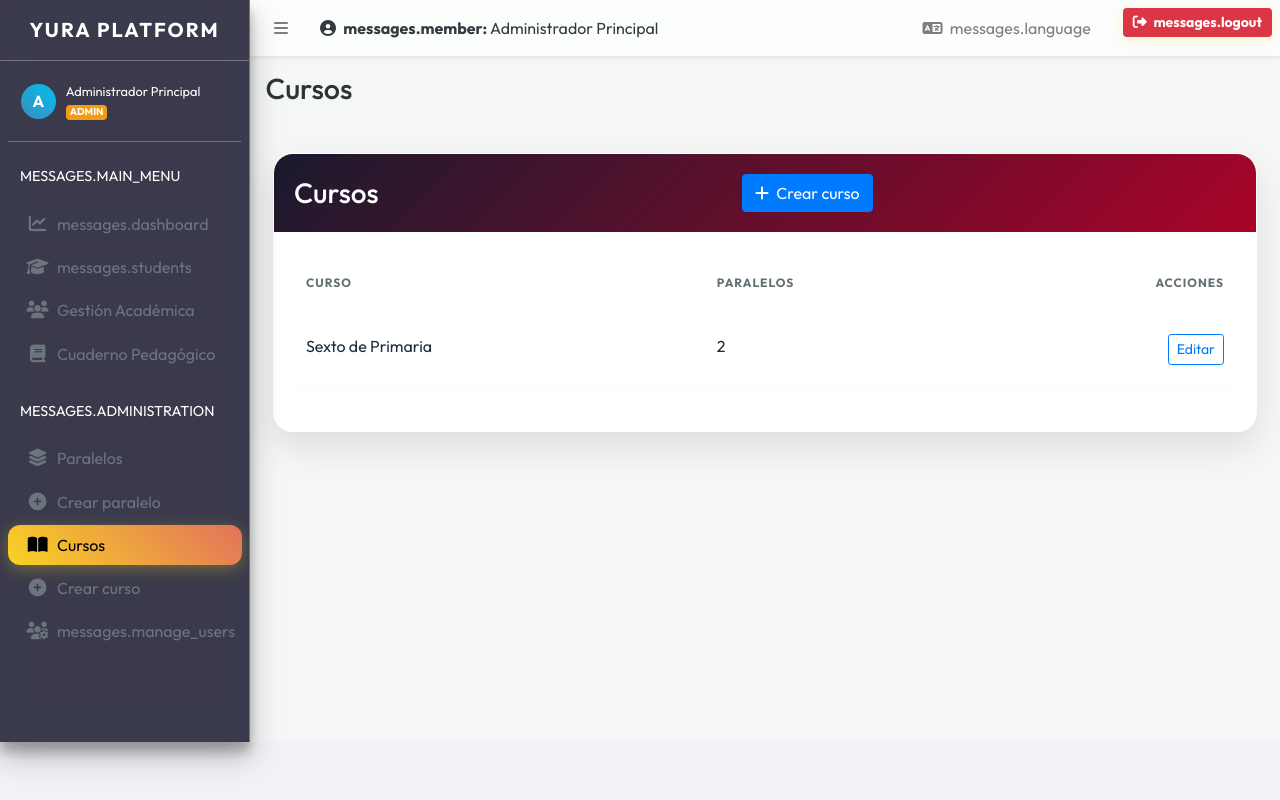
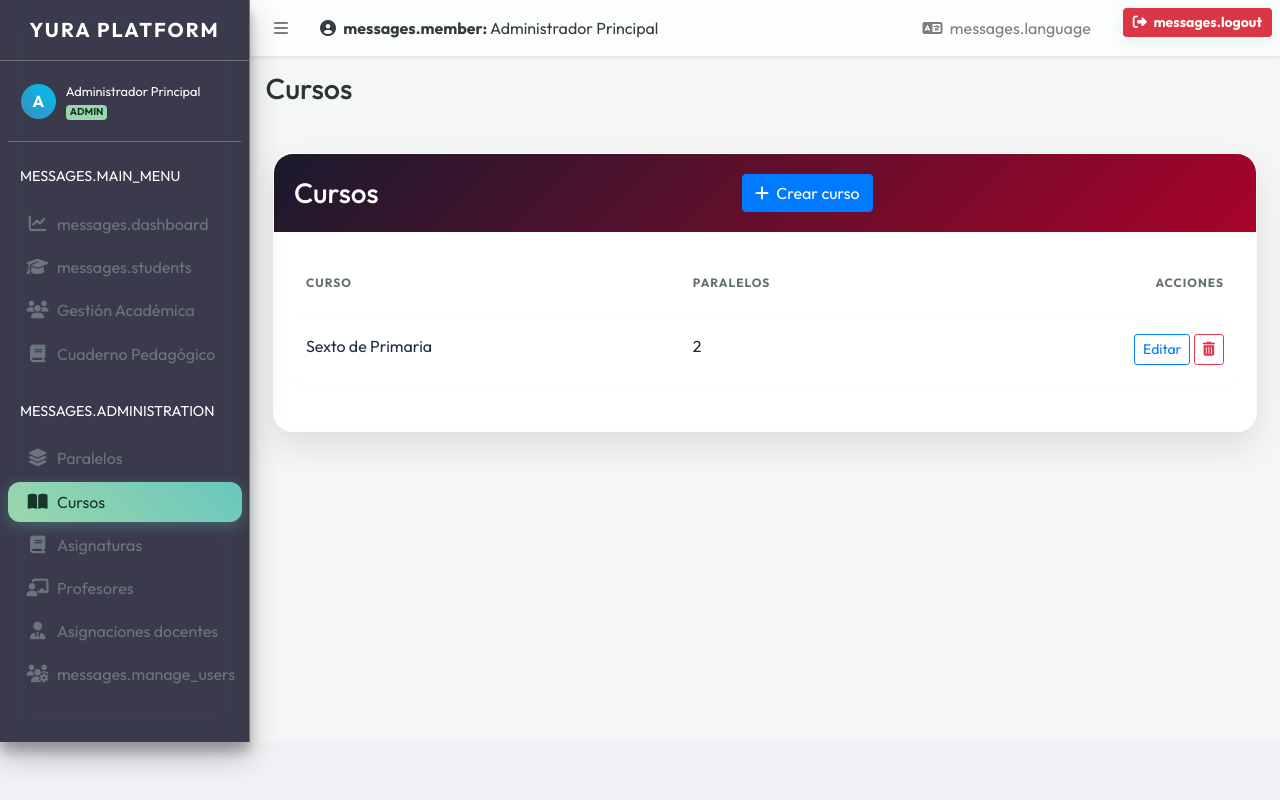
Before and after one commit to MENARWIL/yura-platform, a Laravel app: page /courses in a window 1280 px wide. Run offline with Laravel 12, Linux system fonts and the light colour scheme; the visitor is signed in with stand-in values (Sample User, id 1); data comes from the database, SQL or seed files in the repository; parts of the project's set-up code (start-up, migrations or seed data) failed here and were passed over; some libraries are stand-ins or nearby versions.

Commit message:
style: alinear interfaz con identidad visual de YURA

```diff
--- a/public/css/custom.css
+++ b/public/css/custom.css
@@ -1,11 +1,11 @@
 @import url('https://fonts.googleapis.com/css2?family=Outfit:wght@300;400;500;700&display=swap');
 
 :root {
-    --primary-light: #ffcc33;
-    --primary-main: #f9d423;
-    --primary-dark: #d4ac0d;
+    --primary-light: #d9f3df;
+    --primary-main: #9bd7ad;
+    --primary-dark: #5eaa78;
     --secondary-main: #a90329;
-    --accent-main: #e2725b;
+    --accent-main: #69c7bd;
     --bg-dark: #1a1a2e;
     --bg-glass: rgba(255, 255, 255, 0.7);
     --bg-glass-dark: rgba(26, 26, 46, 0.85);
@@ -60,8 +60,8 @@
 
 .nav-sidebar .nav-link.active {
     background: linear-gradient(45deg, var(--primary-main), var(--accent-main)) !important;
-    color: #000 !important;
-    box-shadow: 0 4px 15px rgba(249, 212, 35, 0.3);
+    color: #18352a !important;
+    box-shadow: 0 4px 15px rgba(105, 199, 189, 0.3);
     border-radius: 12px;
 }
 
@@ -154,18 +154,39 @@
 .btn-quechua {
     background: linear-gradient(45deg, var(--primary-main), var(--accent-main));
     border: none;
-    color: #000;
+    color: #18352a;
     font-weight: 700;
     padding: 10px 25px;
     border-radius: 12px;
-    box-shadow: 0 4px 15px rgba(249, 212, 35, 0.2);
+    box-shadow: 0 4px 15px rgba(105, 199, 189, 0.2);
     transition: all 0.3s ease;
 }
 
 .btn-quechua:hover {
     transform: translateY(-3px);
-    box-shadow: 0 8px 25px rgba(249, 212, 35, 0.4);
-    color: #000;
+    box-shadow: 0 8px 25px rgba(105, 199, 189, 0.4);
+    color: #18352a;
+}
+
+/* Robot palette: soft green replaces the former yellow warning/gold accents. */
+.bg-warning,
+.badge-warning,
+.btn-warning,
+.badge-quechua-gold {
+    background-color: var(--primary-main) !important;
+    border-color: var(--primary-dark) !important;
+    color: #18352a !important;
+}
+
+.text-warning,
+.text-quechua-gold,
+.border-warning {
+    color: var(--primary-dark) !important;
+    border-color: var(--primary-dark) !important;
+}
+
+.progress-bar.bg-warning {
+    background-color: var(--primary-dark) !important;
 }
 
 /* Animations */
--- a/resources/views/courses/index.blade.php
+++ b/resources/views/courses/index.blade.php
@@ -21,7 +21,16 @@
                             <tr>
                                 <td>{{ $course->name }}</td>
                                 <td>{{ $course->parallels_count }}</td>
-                                <td class="text-right"><a href="{{ route('courses.edit', $course) }}" class="btn btn-sm btn-outline-primary">Editar</a></td>
+                                <td class="text-right">
+                                    <a href="{{ route('courses.edit', $course) }}" class="btn btn-sm btn-outline-primary">Editar</a>
+                                    <form action="{{ route('courses.destroy', $course) }}" method="POST" class="d-inline" onsubmit="return confirm('¿Estás seguro de eliminar este registro?')">
+                                        @csrf
+                                        @method('DELETE')
+                                        <button type="submit" class="btn btn-sm btn-outline-danger" title="Eliminar">
+                                            <i class="fas fa-trash-alt"></i>
+                                        </button>
+                                    </form>
+                                </td>
                             </tr>
                         @empty
                             <tr><td colspan="3" class="text-center text-muted py-4">No hay cursos registrados.</td></tr>
--- a/resources/views/layouts/app.blade.php
+++ b/resources/views/layouts/app.blade.php
@@ -75,7 +75,7 @@
                 <div class="info">
                     <a href="{{ route('profile.edit') }}" class="d-block text-white small">
                         {{ Auth::user()->name }}<br>
-                        <span class="badge badge-warning" style="font-size: 10px; background-color: #f39c12; color: #fff;">{{ strtoupper(Auth::user()->role ?? Auth::user()->rol ?? 'PROFESOR') }}</span>
+                        <span class="badge badge-warning" style="font-size: 10px; background-color: #9bd7ad; color: #18352a;">{{ strtoupper(Auth::user()->role ?? Auth::user()->rol ?? 'PROFESOR') }}</span>
                     </a>
                 </div>
             </div>
@@ -84,46 +84,39 @@
             <nav class="mt-2">
                 <ul class="nav nav-pills nav-sidebar flex-column" data-widget="treeview" role="menu" data-accordion="false">
                     <li class="nav-header text-uppercase small opacity-50 text-white mb-2">{{ __('messages.main_menu') ?? 'MENÚ' }}</li>
+                    @php
+                        $userRole = strtolower(Auth::user()->role ?? Auth::user()->rol ?? '');
+                    @endphp
                     <li class="nav-item">
                         <a href="{{ route('dashboard') }}" class="nav-link {{ request()->is('dashboard') ? 'active' : '' }}">
                             <i class="nav-icon fas fa-chart-line"></i>
                             <p>{{ __('messages.dashboard') ?? 'Dashboard' }}</p>
                         </a>
                     </li>
+                    @if($userRole !== 'tutor')
                         <li class="nav-item">
                             <a href="{{ route('students.index') }}" class="nav-link {{ request()->is('students*') ? 'active' : '' }}">
                                 <i class="nav-icon fas fa-graduation-cap"></i>
                                 <p>{{ __('messages.students') ?? 'Estudiantes' }}</p>
                             </a>
                         </li>
+                    @endif
 
-                    @php
-                        $userRole = strtolower(Auth::user()->role ?? Auth::user()->rol ?? '');
-                    @endphp
-
-                    <!-- Menu de Gestion Academica de profesores y administrativos -->
-                    @if(in_array($userRole, ['admin', 'academic', 'teacher', 'profesor']))
+                    <!-- Menú docente y administrativo -->
+                    @if(in_array($userRole, ['admin', 'academic']))
                     <li class="nav-item">
                         <a href="{{ route('family-members.index') }}" class="nav-link {{ request()->is('family-members*') ? 'active' : '' }}">
                             <i class="nav-icon fas fa-users"></i>
                             <p>Gestión Académica</p>
                         </a>
                     </li>
-                    @if(Auth::user()->role !== "academic")
+                    @endif
+
+                    @if(in_array($userRole, ['admin', 'academic', 'teacher', 'profesor']))
                         <li class="nav-item">
                             <a href="{{ route('grades.index') }}" class="nav-link {{ request()->is('grades*') ? 'active' : '' }}">
                                 <i class="nav-icon fas fa-book"></i>
                                 <p>Cuaderno Pedagógico</p>
-                            </a>
-                        </li>
-                    @endif
-                    @endif
-
-                    @if(in_array($userRole, ['tutor', 'padre', 'madre']))
-                    <li class="nav-item">
-                        <a href="{{ route('tutor.dashboard') }}" class="nav-link {{ request()->is('tutor*') ? 'active' : '' }}">
-                            <i class="nav-icon fas fa-user-check"></i>
-                            <p>Portal Tutor</p>
                             </a>
                         </li>
                     @endif
@@ -137,21 +130,27 @@
                         </a>
                     </li>
                     <li class="nav-item">
-                        <a href="{{ route('parallels.create') }}" class="nav-link {{ request()->is('parallels/create') ? 'active' : '' }}">
-                            <i class="nav-icon fas fa-plus-circle"></i>
-                            <p>Crear paralelo</p>
-                        </a>
-                    </li>
-                    <li class="nav-item">
                         <a href="{{ route('courses.index') }}" class="nav-link {{ request()->is('courses*') ? 'active' : '' }}">
                             <i class="nav-icon fas fa-book-open"></i>
                             <p>Cursos</p>
                         </a>
                     </li>
                     <li class="nav-item">
-                        <a href="{{ route('courses.create') }}" class="nav-link {{ request()->is('courses/create') ? 'active' : '' }}">
-                            <i class="nav-icon fas fa-plus-circle"></i>
-                            <p>Crear curso</p>
+                        <a href="{{ route('subjects.index') }}" class="nav-link {{ request()->is('subjects*') ? 'active' : '' }}">
+                            <i class="nav-icon fas fa-book"></i>
+                            <p>Asignaturas</p>
+                        </a>
+                    </li>
+                    <li class="nav-item">
+                        <a href="{{ route('teachers.index') }}" class="nav-link {{ request()->is('teachers*') ? 'active' : '' }}">
+                            <i class="nav-icon fas fa-chalkboard-teacher"></i>
+                            <p>Profesores</p>
+                        </a>
+                    </li>
+                    <li class="nav-item">
+                        <a href="{{ route('teaching-assignments.index') }}" class="nav-link {{ request()->is('teaching-assignments*') ? 'active' : '' }}">
+                            <i class="nav-icon fas fa-user-tie"></i>
+                            <p>Asignaciones docentes</p>
                         </a>
                     </li>
                     @endif
@@ -220,3 +219,4 @@
 <!-- ./wrapper -->
 
 <!-- Scripts Requeridos -->
+@stack('scripts')
--- a/resources/views/reports/students_pdf.blade.php
+++ b/resources/views/reports/students_pdf.blade.php
@@ -13,7 +13,7 @@
         td { padding: 8px; border-bottom: 1px solid #eee; }
         .badge { padding: 3px 8px; border-radius: 10px; font-weight: bold; font-size: 8px; }
         .badge-success { background-color: #d4edda; color: #155724; }
-        .badge-warning { background-color: #fff3cd; color: #856404; }
+        .badge-warning { background-color: #d9f3df; color: #376b49; }
         .badge-danger { background-color: #f8d7da; color: #721c24; }
         .footer { position: fixed; bottom: 0; width: 100%; text-align: right; font-size: 8px; color: #999; border-top: 1px solid #eee; padding-top: 5px; }
         .summary { margin-top: 20px; padding: 15px; background-color: #f8f9fa; border-radius: 10px; }
```
Also changed, not shown: public/js/user-form-validation.js (added, +54 -0 lines). Lines whose indentation alone changed are shown as unchanged.
